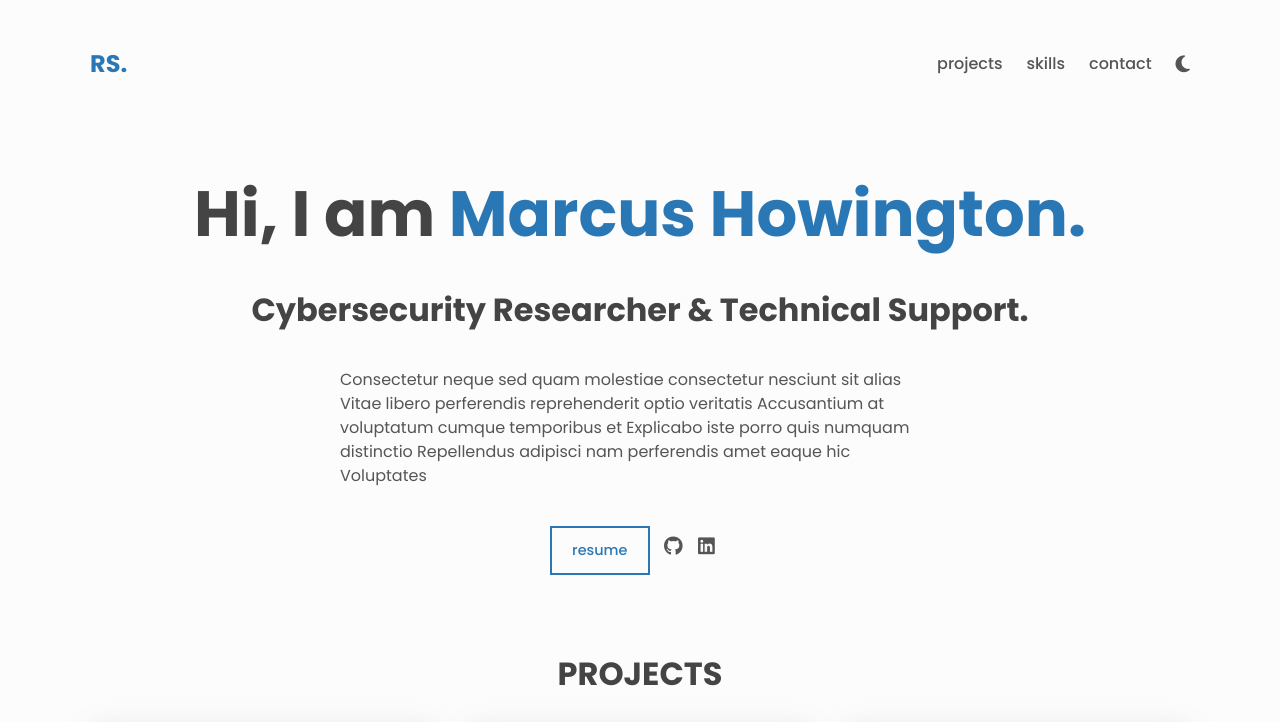
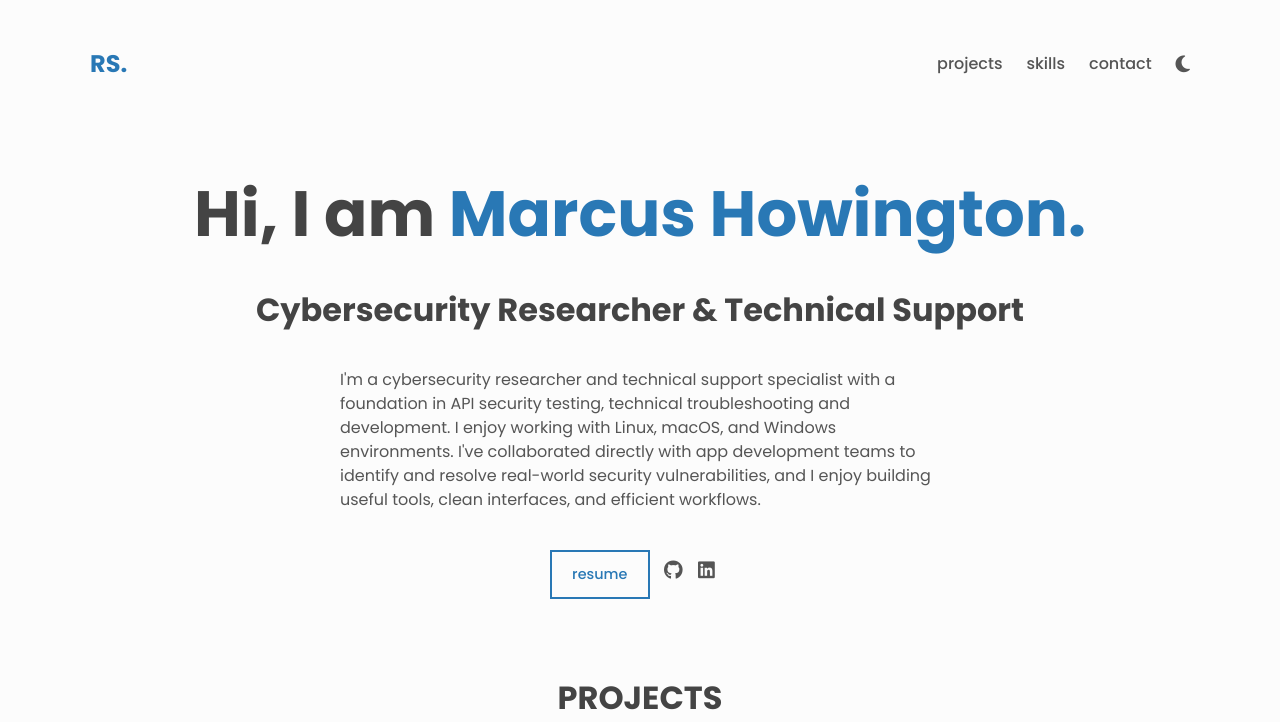
Before and after one commit to marcushowington/marcushowington.github.io, a plain HTML site: page index.html in a window 1280 px wide. Shown: the top 722 px of the page. Drawn offline with Linux system fonts and the light colour scheme.

Commit message:
Update index.html

```diff
--- a/index.html
+++ b/index.html
@@ -56,13 +56,11 @@
       <!-- About -->
       <div class="about center">
         <h1>Hi, I am <span class="about__name">Marcus Howington.</span></h1>
-        <h2 class="about__role">Cybersecurity Researcher & Technical Support.</h2>
+        <h2 class="about__role">Cybersecurity Researcher & Technical Support</h2>
         <p class="about__desc">
-          Consectetur neque sed quam molestiae consectetur nesciunt sit alias
-          Vitae libero perferendis reprehenderit optio veritatis Accusantium at
-          voluptatum cumque temporibus et Explicabo iste porro quis numquam
-          distinctio Repellendus adipisci nam perferendis amet eaque hic
-          Voluptates
+          I'm a cybersecurity researcher and technical support specialist with a foundation in API security testing, technical troubleshooting and development.
+          I enjoy working with Linux, macOS, and Windows environments. I've collaborated directly with app development teams to identify
+          and resolve real-world security vulnerabilities, and I enjoy building useful tools, clean interfaces, and efficient workflows.
         </p>
 
         <div class="about__contact center">
```
